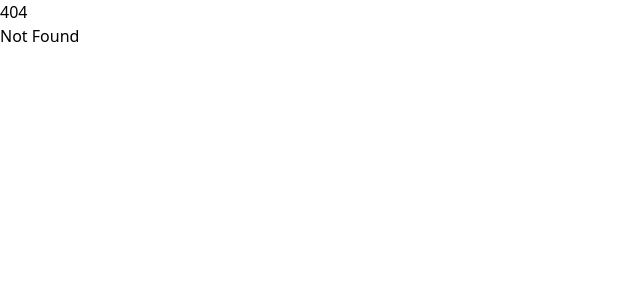
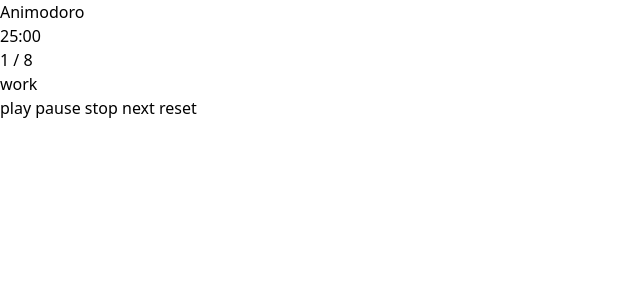
Before and after one commit to nineInchClous/animodoro, a SvelteKit app in the folder animodoro/: page / in a window 1280 px wide. Before the commit this address had no page. Shown: the top 300 px of the page, without its empty margins (0-640 px from the left). Built offline with nearby package versions, Linux system fonts and the light colour scheme.

Commit message:
Add base timer logic

```diff
--- /dev/null
+++ b/animodoro/src/lib/utils/timeConverter.ts
@@ -0,0 +1,11 @@
+const secondsToTime = (seconds: number): string => {
+	const minutes = Math.floor(seconds / 60);
+	const remainingSeconds = seconds % 60;
+
+	const paddedMinutes = minutes.toString().padStart(2, '0');
+	const paddedSeconds = remainingSeconds.toString().padStart(2, '0');
+
+	return `${paddedMinutes}:${paddedSeconds}`;
+};
+
+export { secondsToTime };
--- /dev/null
+++ b/animodoro/src/routes/+page.svelte
@@ -0,0 +1,75 @@
+<script lang="ts">
+import {onDestroy} from "svelte";
+import {secondsToTime} from "$lib/utils/timeConverter";
+
+const ONE_SECOND = 1000;
+const MINUTES_TO_SECONDS = 60;
+
+const rounds = [25, 5, 25, 5, 25, 5, 25, 15];
+
+let interval: NodeJS.Timeout | undefined = $state();
+let currentRoundIndex = $state(0);
+let currentTime = $state(rounds[0] * MINUTES_TO_SECONDS);
+let autoStart = $state(false);
+
+const currentRoundTime = $derived(rounds[currentRoundIndex] * MINUTES_TO_SECONDS);
+const isRoundDone = $derived(currentTime <= 0);
+const isSessionDone = $derived(currentRoundIndex >= rounds.length - 1);
+
+const currentTimeDisplay = $derived(secondsToTime(currentTime));
+const roundDisplay = $derived(`${currentRoundIndex + 1} / ${rounds.length}`);
+const roundType = $derived(currentRoundIndex % 2 === 0 ? 'work' : 'break');
+
+const resetCurrentTime = () => {
+    currentTime = currentRoundTime;
+};
+
+const startTimer = () => {
+    interval = setInterval(() => {
+        currentTime -= 1;
+        if (isRoundDone) goToNextRound();
+    }, ONE_SECOND);
+};
+
+const pauseTimer = () => {
+    if (interval) clearInterval(interval);
+};
+
+const stopTimer = () => {
+    pauseTimer();
+    resetCurrentTime();
+};
+
+const goToNextRound = () => {
+    pauseTimer();
+
+    if (isSessionDone) {
+        currentRoundIndex = 0;
+    } else {
+        currentRoundIndex += 1;
+    }
+
+    resetCurrentTime();
+    if (autoStart) startTimer();
+};
+
+const resetSession = () => {
+    pauseTimer();
+    currentRoundIndex = 0;
+    resetCurrentTime();
+};
+
+onDestroy(() => {
+    pauseTimer();
+});
+</script>
+
+<h1>Animodoro</h1>
+<p>{currentTimeDisplay}</p>
+<p>{roundDisplay}</p>
+<p>{roundType}</p>
+<button onclick={startTimer}>play</button>
+<button onclick={pauseTimer}>pause</button>
+<button onclick={stopTimer}>stop</button>
+<button onclick={goToNextRound}>next</button>
+<button onclick={resetSession}>reset</button>
```
